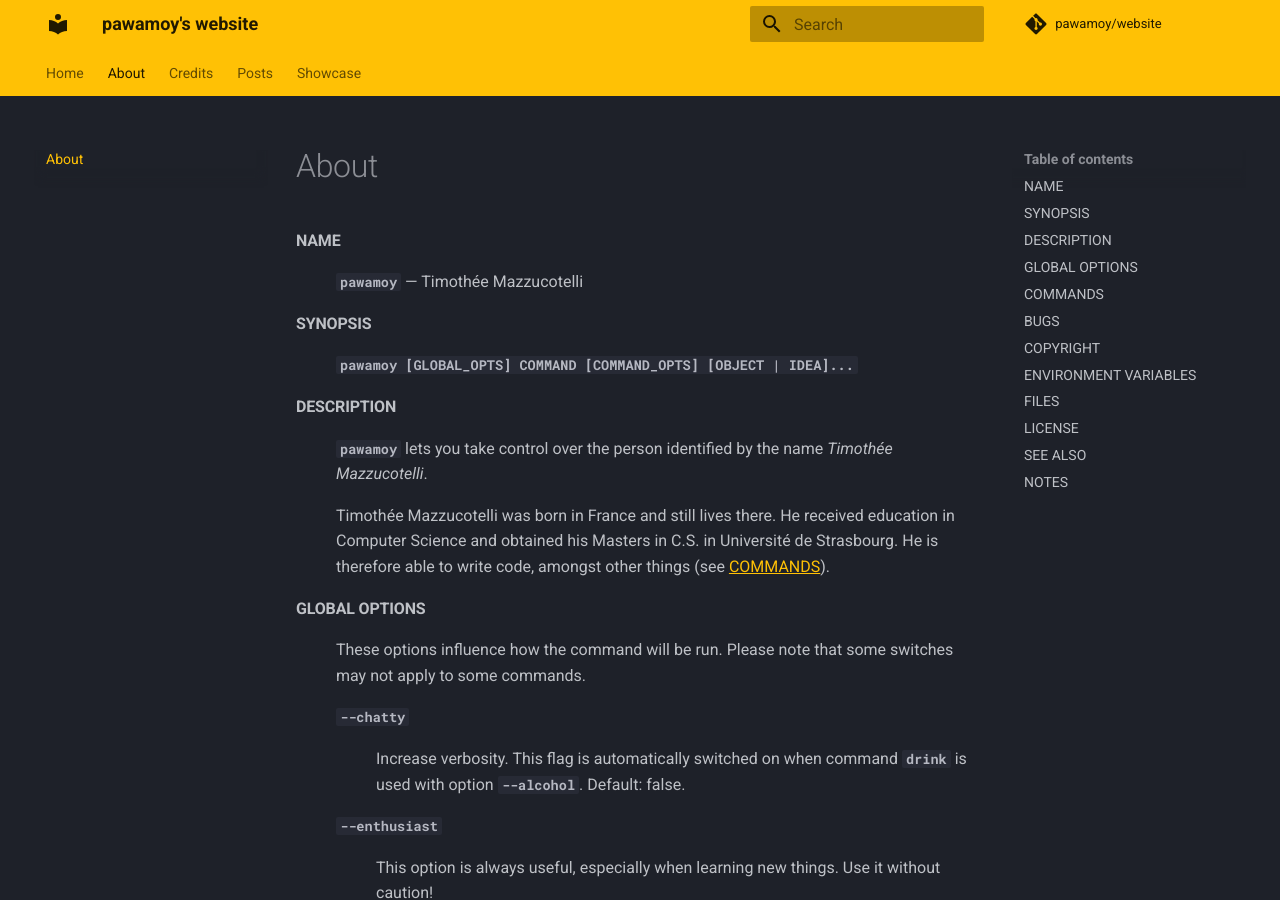
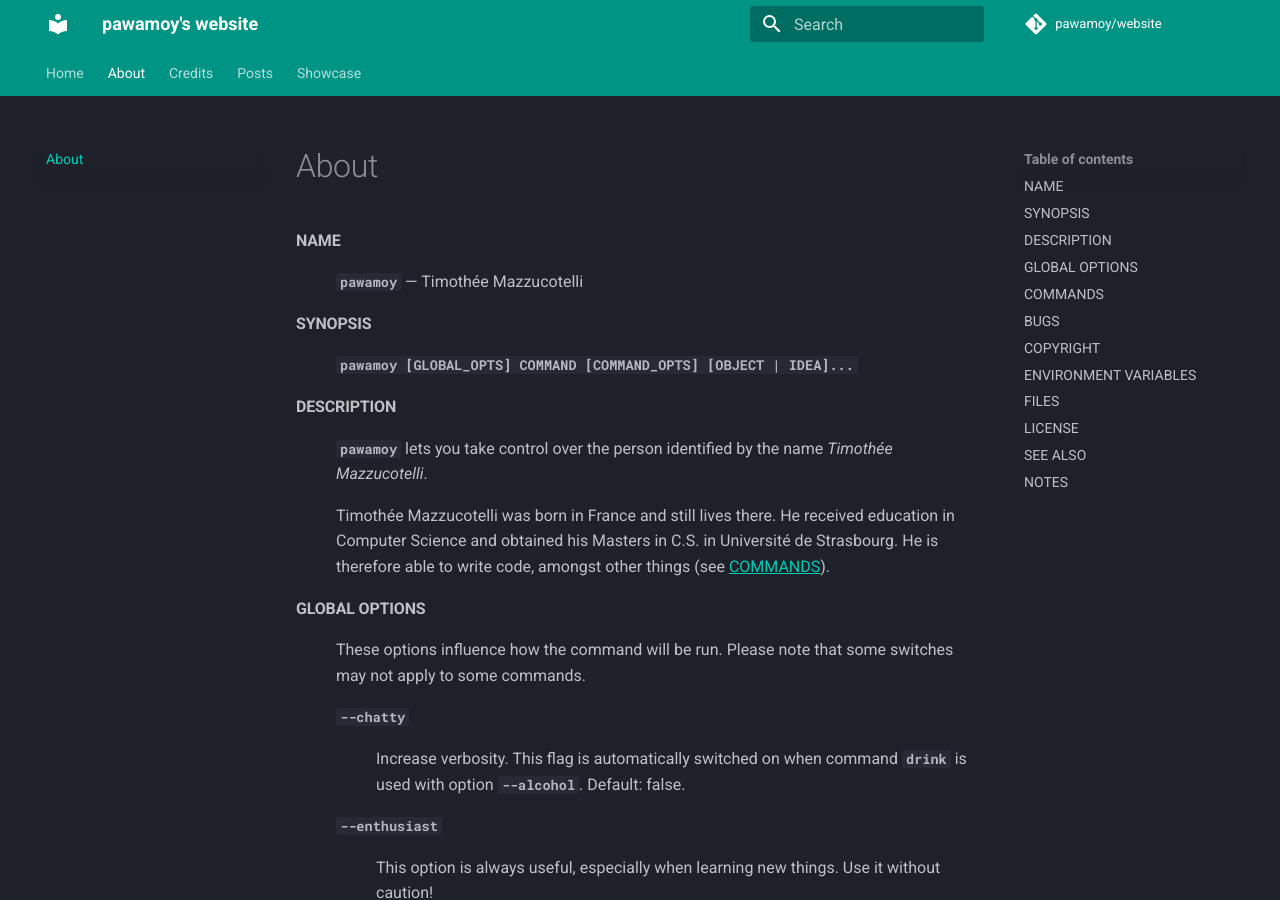
Before and after one commit to pawamoy/website, an MkDocs documentation site: the page built from docs/about.md, in a window 1280 px wide and 900 px high. Built offline with MkDocs 1.6.1 and Material for MkDocs 9.7.7, drawn with Linux system fonts in a browser that asks for light colours; comment, search, counter and statistics services are not loaded.

Commit message:
Change colors

```diff
--- a/mkdocs.yml
+++ b/mkdocs.yml
@@ -47,8 +47,8 @@ theme:
   name: material
   palette:
     scheme: slate
-    primary: amber
-    accent: indigo
+    primary: teal
+    accent: purple
   custom_dir: docs/templates
   features:
     - tabs
```
